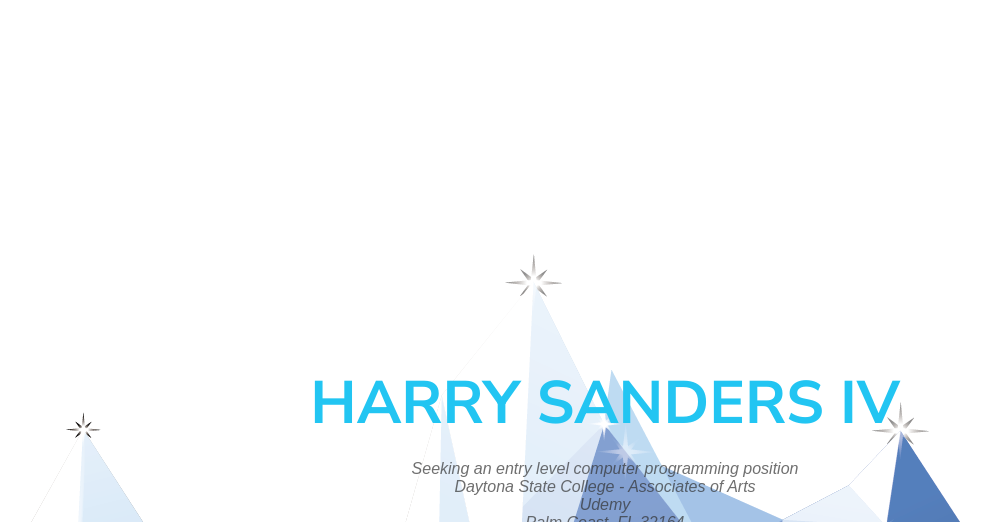
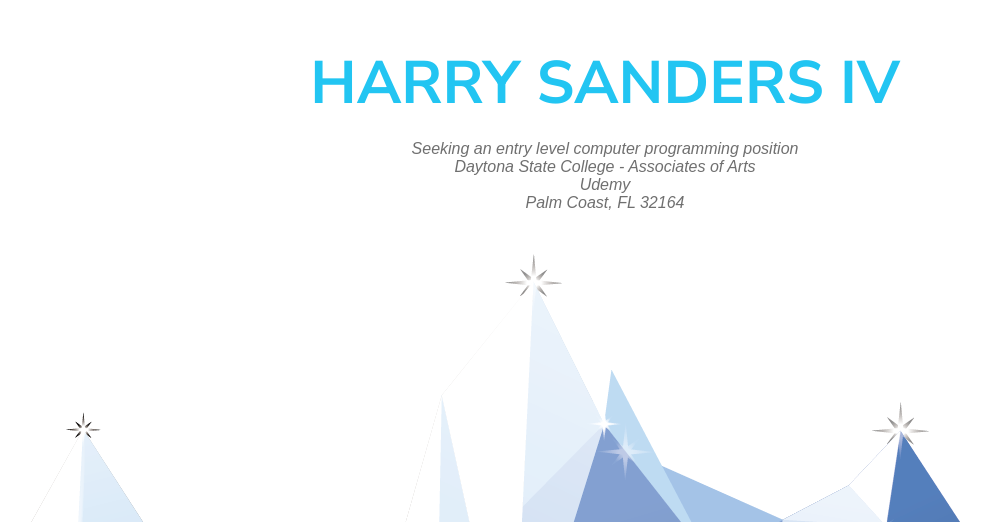
Before and after one commit to HarrySIV/resume, a React (Create React App) app: page / in a window 1280 px wide. Shown: the part 278-800 px from the top of the page, without its empty margins (35-1026 px from the left). Built offline with nearby package versions, Linux system fonts and the light colour scheme; a web font is replaced by a local one.

Commit message:
center maintitle

```diff
--- a/src/App.module.css
+++ b/src/App.module.css
@@ -89,5 +89,5 @@ form {
    font-size: 3.75rem;
    margin: 0;
    text-align: center;
-   padding: 50% 0 0 0;
+   padding: 25% 0 0 0;
 }
```
